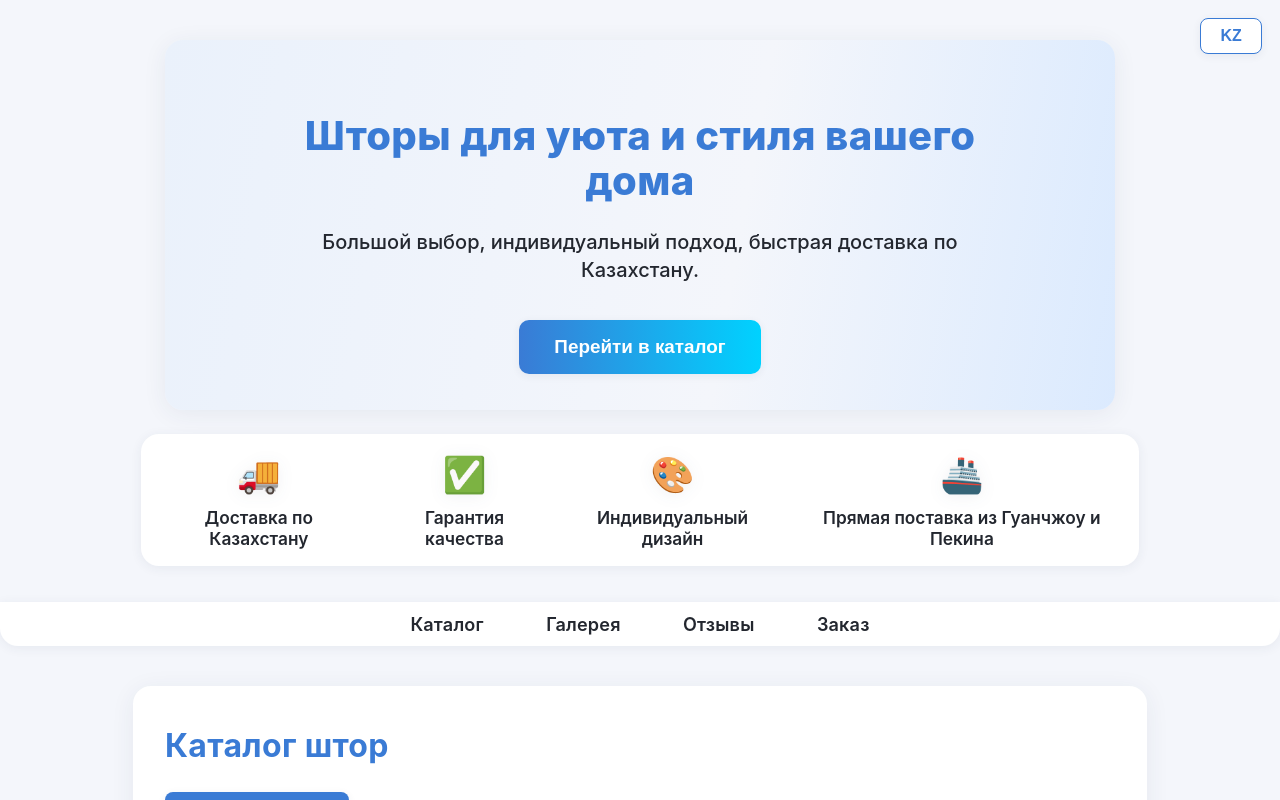
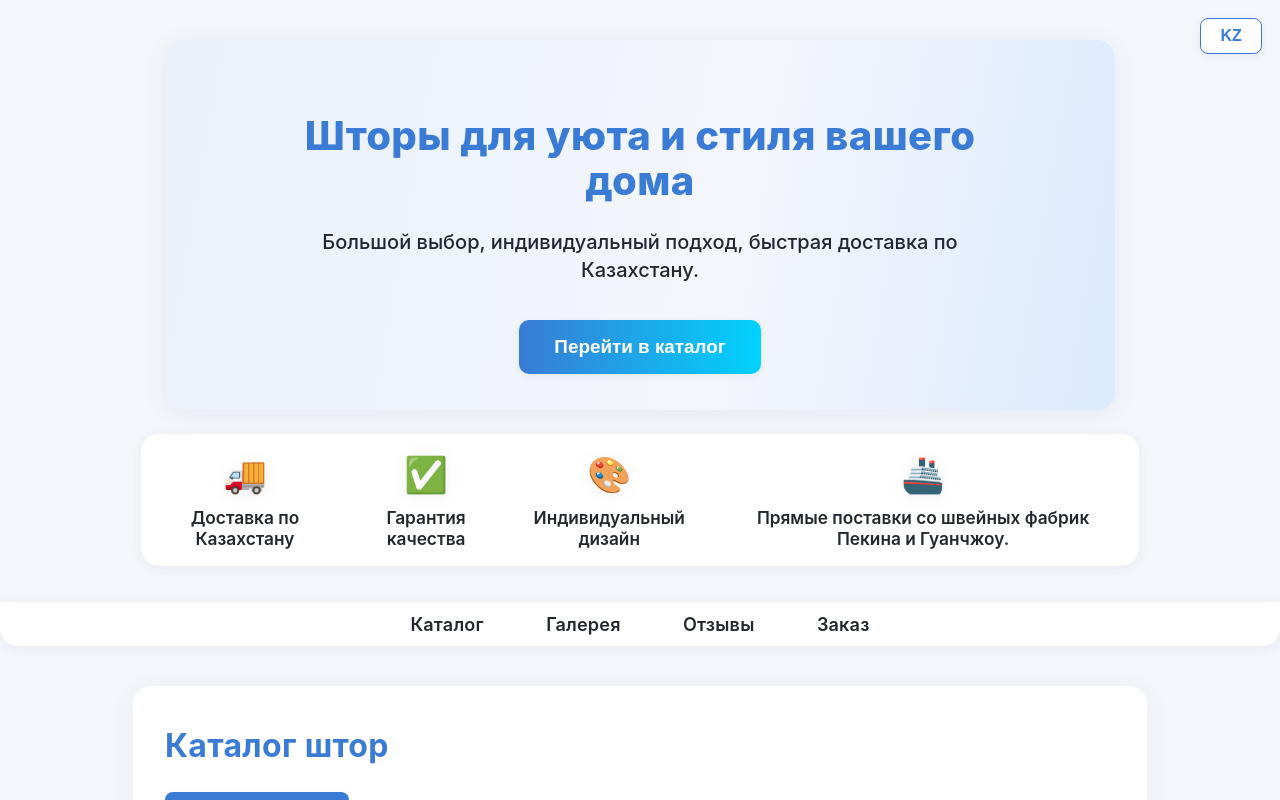
Before and after one commit to Ersss01/Curtain, a React (Create React App) app: page / in a window 1280 px wide. Shown: the top 800 px of the page. Built offline with nearby package versions, Linux system fonts and the light colour scheme; no server answers.

Commit message:
Изменеие текста

```diff
--- a/src/i18n.js
+++ b/src/i18n.js
@@ -56,7 +56,7 @@ export const translations = {
     benefit_quality: 'Гарантия качества',
     benefit_delivery: 'Доставка по Казахстану',
     benefit_design: 'Индивидуальный дизайн',
-    benefit_direct: 'Прямая поставка из Гуанчжоу и Пекина',
+    benefit_direct: 'Прямые поставки со швейных фабрик Пекина и Гуанчжоу.',
     heroTitle: 'Шторы для уюта и стиля вашего дома',
     heroSubtitle: 'Большой выбор, индивидуальный подход, быстрая доставка по Казахстану.',
     heroBtn: 'Перейти в каталог',
@@ -123,7 +123,7 @@ export const translations = {
     benefit_quality: 'Сапа кепілдігі',
     benefit_delivery: 'Қазақстан бойынша жеткізу',
     benefit_design: 'Жеке дизайн',
-    benefit_direct: 'Гуанчжоу мен Бейжіңнен тікелей жеткізу',
+    benefit_direct: 'Бейжің және Гуанчжоу тігін фабрикаларынан тікелей  жеткізу.',
     heroTitle: 'Үйіңізге жайлылық пен стиль сыйлайтын перделер',
     heroSubtitle: 'Үлкен таңдау, жеке көзқарас, Қазақстан бойынша жылдам жеткізу.',
     heroBtn: 'Каталогқа өту',
```
